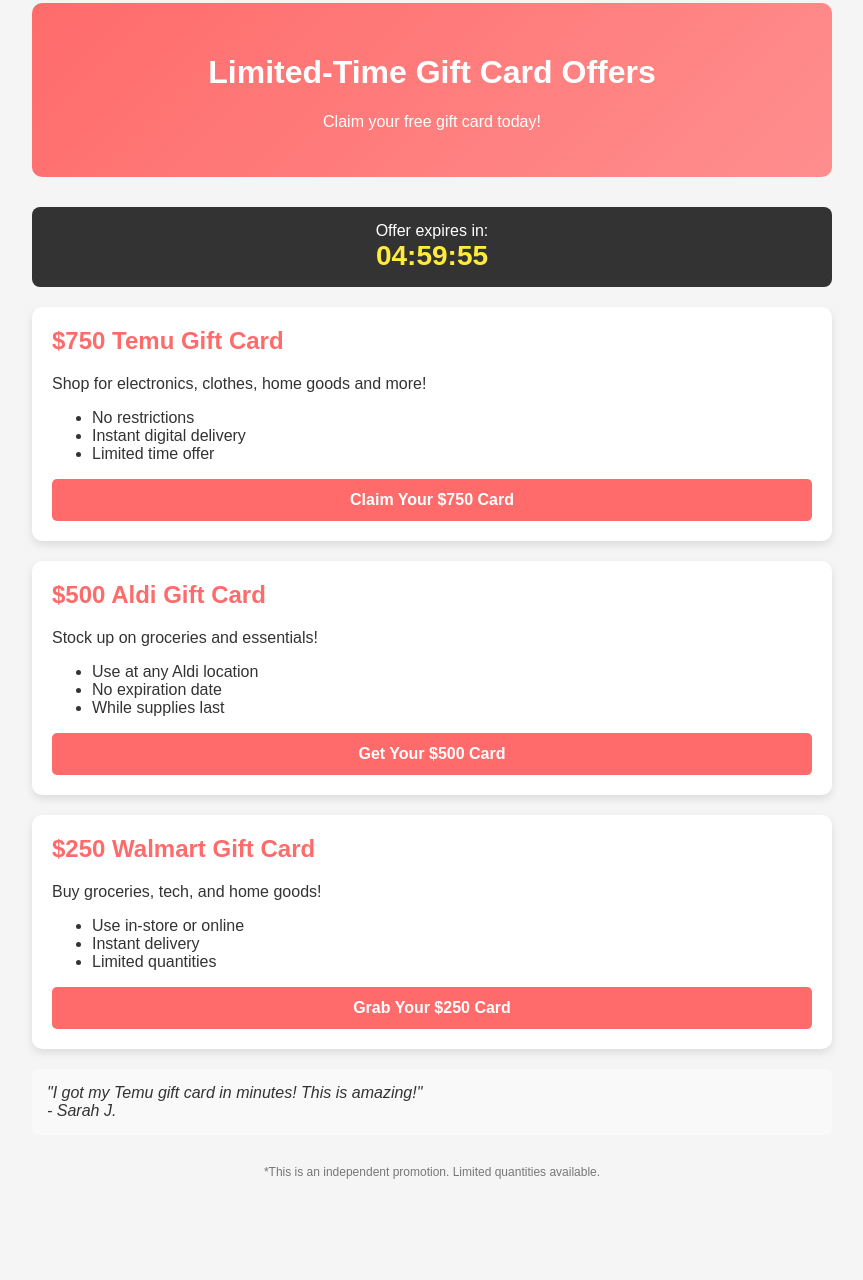
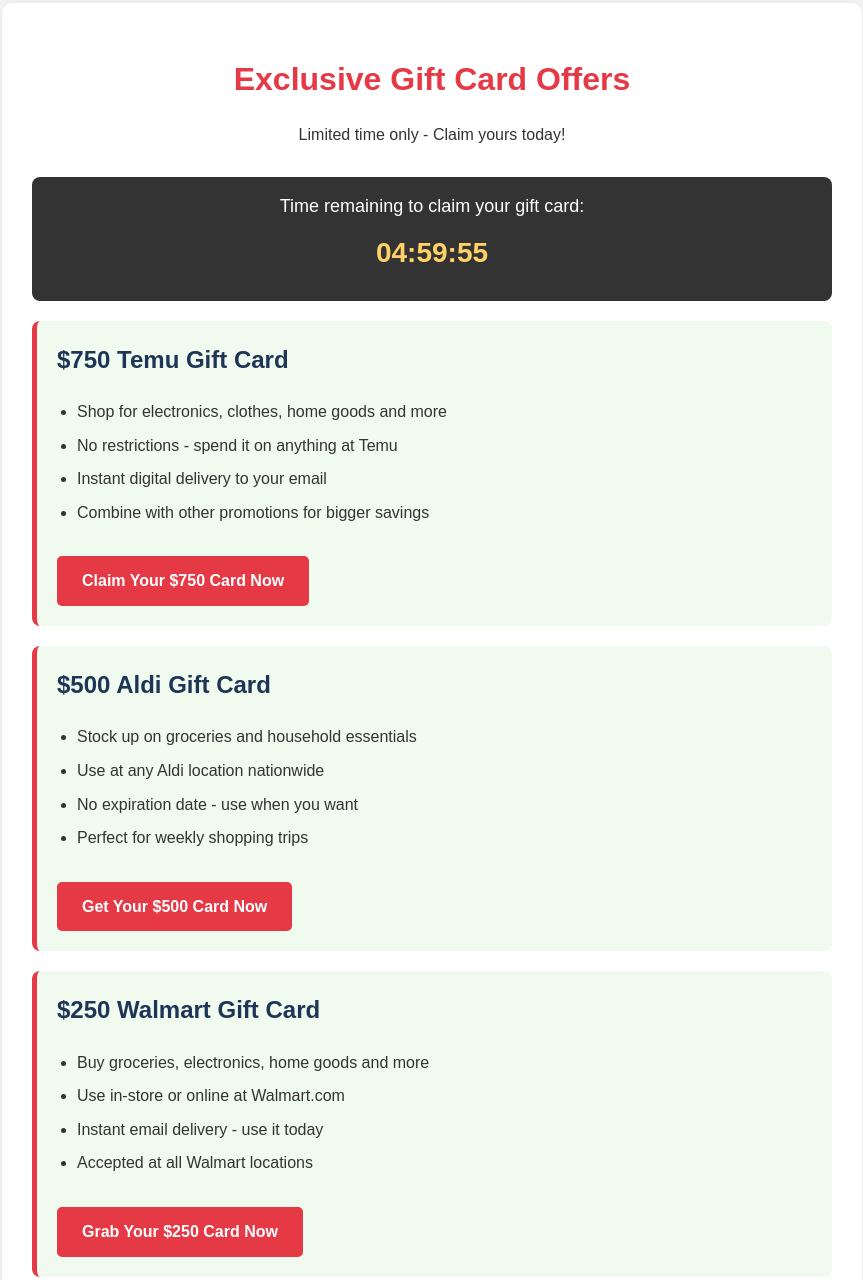
Before and after one commit to jupsy440/giftcards, a plain HTML site: page gift_card_email.html in a window 1280 px wide. Shown: the part 17-1297 px from the top of the page, without its empty margins (208-1071 px from the left). Before the commit the page ends 1216 px from the top, so only its background shows below. Drawn offline with Linux system fonts and the light colour scheme.

Commit message:
Update gift_card_email.html

```diff
--- a/gift_card_email.html
+++ b/gift_card_email.html
@@ -3,73 +3,105 @@
 <head>
     <meta charset="UTF-8">
     <meta name="viewport" content="width=device-width, initial-scale=1.0">
-    <title>Limited-Time Gift Card Offers</title>
+    <title>Exclusive Gift Card Offers</title>
     <style>
         body {
             font-family: 'Arial', sans-serif;
             margin: 0;
-            padding: 0;
-            background-color: #f5f5f5;
+            padding: 20px;
+            background-color: #f7f7f7;
             color: #333;
+            line-height: 1.6;
         }
         .container {
             max-width: 800px;
             margin: 0 auto;
-            padding: 20px;
+            background: white;
+            padding: 30px;
+            border-radius: 10px;
+            box-shadow: 0 0 20px rgba(0,0,0,0.1);
         }
         header {
-            background: linear-gradient(135deg, #ff6b6b, #ff8e8e);
-            color: white;
             text-align: center;
-            padding: 30px;
-            border-radius: 10px;
             margin-bottom: 30px;
         }
+        h1 {
+            color: #e63946;
+            margin-bottom: 10px;
+        }
         .countdown {
-            background-color: #333;
+            background: #333;
             color: white;
             padding: 15px;
             text-align: center;
             border-radius: 8px;
             margin: 20px 0;
+            font-size: 18px;
         }
         #countdown {
             font-size: 28px;
             font-weight: bold;
-            color: #ffeb3b;
+            color: #ffd166;
+            margin: 10px 0;
         }
-        .offer-card {
-            background: white;
-            border-radius: 10px;
+        .offer {
+            background: #f1faee;
+            border-radius: 8px;
             padding: 20px;
             margin-bottom: 20px;
-            box-shadow: 0 4px 8px rgba(0,0,0,0.1);
+            border-left: 5px solid #e63946;
         }
-        .offer-card h2 {
-            color: #ff6b6b;
+        .offer h2 {
             margin-top: 0;
+            color: #1d3557;
         }
-        .cta-button {
-            display: block;
-            background: #ff6b6b;
+        .offer ul {
+            padding-left: 20px;
+        }
+        .offer li {
+            margin-bottom: 8px;
+        }
+        .btn {
+            display: inline-block;
+            background: #e63946;
             color: white;
-            text-align: center;
-            padding: 12px;
+            padding: 12px 25px;
+            text-decoration: none;
             border-radius: 5px;
-            text-decoration: none;
             font-weight: bold;
             margin-top: 15px;
+            transition: background 0.3s;
+        }
+        .btn:hover {
+            background: #c1121f;
+        }
+        .testimonials {
+            margin: 30px 0;
         }
         .testimonial {
-            background: #f9f9f9;
+            background: #f1faee;
             padding: 15px;
             border-radius: 8px;
-            margin: 15px 0;
+            margin-bottom: 15px;
             font-style: italic;
+            position: relative;
+        }
+        .testimonial:before {
+            content: """;
+            font-size: 40px;
+            color: #a8dadc;
+            position: absolute;
+            left: 10px;
+            top: -10px;
+        }
+        .author {
+            font-weight: bold;
+            text-align: right;
+            color: #1d3557;
         }
         .disclaimer {
             font-size: 12px;
-            color: #777;
+            color: #666;
             text-align: center;
             margin-top: 30px;
         }
@@ -78,79 +110,101 @@
 <body>
     <div class="container">
         <header>
-            <h1>Limited-Time Gift Card Offers</h1>
-            <p>Claim your free gift card today!</p>
+            <h1>Exclusive Gift Card Offers</h1>
+            <p>Limited time only - Claim yours today!</p>
         </header>
 
         <div class="countdown">
-            <div>Offer expires in:</div>
+            <div>Time remaining to claim your gift card:</div>
             <div id="countdown">05:00:00</div>
         </div>
 
-        <div class="offer-card">
+        <div class="offer">
             <h2>$750 Temu Gift Card</h2>
-            <p>Shop for electronics, clothes, home goods and more!</p>
             <ul>
-                <li>No restrictions</li>
-                <li>Instant digital delivery</li>
-                <li>Limited time offer</li>
+                <li>Shop for electronics, clothes, home goods and more</li>
+                <li>No restrictions - spend it on anything at Temu</li>
+                <li>Instant digital delivery to your email</li>
+                <li>Combine with other promotions for bigger savings</li>
             </ul>
-            <a href="https://example.com/temu" class="cta-button">Claim Your $750 Card</a>
+            <a href="#claim-temu" class="btn">Claim Your $750 Card Now</a>
         </div>
 
-        <div class="offer-card">
+        <div class="offer">
             <h2>$500 Aldi Gift Card</h2>
-            <p>Stock up on groceries and essentials!</p>
             <ul>
-                <li>Use at any Aldi location</li>
-                <li>No expiration date</li>
-                <li>While supplies last</li>
+                <li>Stock up on groceries and household essentials</li>
+                <li>Use at any Aldi location nationwide</li>
+                <li>No expiration date - use when you want</li>
+                <li>Perfect for weekly shopping trips</li>
             </ul>
-            <a href="https://example.com/aldi" class="cta-button">Get Your $500 Card</a>
+            <a href="#claim-aldi" class="btn">Get Your $500 Card Now</a>
         </div>
 
-        <div class="offer-card">
+        <div class="offer">
             <h2>$250 Walmart Gift Card</h2>
-            <p>Buy groceries, tech, and home goods!</p>
             <ul>
-                <li>Use in-store or online</li>
-                <li>Instant delivery</li>
-                <li>Limited quantities</li>
+                <li>Buy groceries, electronics, home goods and more</li>
+                <li>Use in-store or online at Walmart.com</li>
+                <li>Instant email delivery - use it today</li>
+                <li>Accepted at all Walmart locations</li>
             </ul>
-            <a href="https://example.com/walmart" class="cta-button">Grab Your $250 Card</a>
+            <a href="#claim-walmart" class="btn">Grab Your $250 Card Now</a>
         </div>
 
+        <div class="testimonials">
+            <h3>What People Are Saying:</h3>
             <div class="testimonial">
-            "I got my Temu gift card in minutes! This is amazing!"
-            <div>- Sarah J.</div>
+                "I couldn't believe it was real! Got my $750 Temu Gift Card in minutes. Thank you!"
+                <div class="author">- Sarah J., Texas</div>
+            </div>
+            <div class="testimonial">
+                "The $500 Aldi card helped our family through a tough month. So grateful for this program!"
+                <div class="author">- The Rodriguez Family, Florida</div>
+            </div>
+            <div class="testimonial">
+                "As a college student, the Walmart card was a lifesaver. Got all my dorm essentials!"
+                <div class="author">- Tyler M., New York</div>
+            </div>
         </div>
 
         <div class="disclaimer">
-            *This is an independent promotion. Limited quantities available.
+            *This is an independent promotion. Limited quantities available. By clicking, you agree to our terms.
+            Gift cards are delivered digitally while supplies last. Available to US residents only.
         </div>
     </div>
 
     <script>
         // Countdown timer (5 hours)
-        let timeLeft = 5 * 60 * 60;
+        function startCountdown() {
+            let timeLeft = 5 * 60 * 60; // 5 hours in seconds
+            const countdownElement = document.getElementById('countdown');
 
-        function updateCountdown() {
+            function updateTimer() {
                 const hours = Math.floor(timeLeft / 3600);
                 const minutes = Math.floor((timeLeft % 3600) / 60);
                 const seconds = timeLeft % 60;
 
-            document.getElementById('countdown').textContent =
+                countdownElement.textContent =
                     `${hours.toString().padStart(2, '0')}:${minutes.toString().padStart(2, '0')}:${seconds.toString().padStart(2, '0')}`;
 
                 if (timeLeft > 0) {
                     timeLeft--;
-                setTimeout(updateCountdown, 1000);
+                    setTimeout(updateTimer, 1000);
                 } else {
-                document.getElementById('countdown').textContent = "OFFER EXPIRED";
+                    countdownElement.textContent = "OFFER EXPIRED";
+                    document.querySelectorAll('.btn').forEach(button => {
+                        button.style.backgroundColor = '#999';
+                        button.style.pointerEvents = 'none';
+                    });
                 }
             }
 
-        updateCountdown();
+            updateTimer();
+        }
+
+        // Start countdown when page loads
+        window.addEventListener('DOMContentLoaded', startCountdown);
     </script>
 </body>
 </html>
```
Lines whose indentation alone changed are shown as unchanged.
